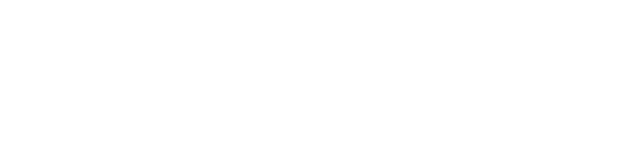
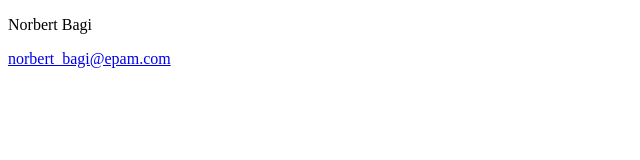
Before and after one commit to norb00/Functional_Pattern_in_OOP_homeTask, a plain HTML site: page index.html in a window 1280 px wide. Shown: the whole page, without its empty margins (0-640 px from the left). Drawn offline with Linux system fonts and the light colour scheme.

Commit message:
Add info

```diff
--- a/index.html
+++ b/index.html
@@ -2,10 +2,14 @@
 <html>
 <head>
 	<meta charset="utf-8">
-	<title>Task</title>
+	<title>Home Task - Norbert Bagi</title>
 	<script src="task.js"></script>
 </head>
 <body>
+	<div>
+		<p> Norbert Bagi </p>
+		<p><a href="mailto:norbert_bagi@epam.com">norbert_bagi@epam.com</a></p>
+	</div>
 <script>
 
 </script>
```
